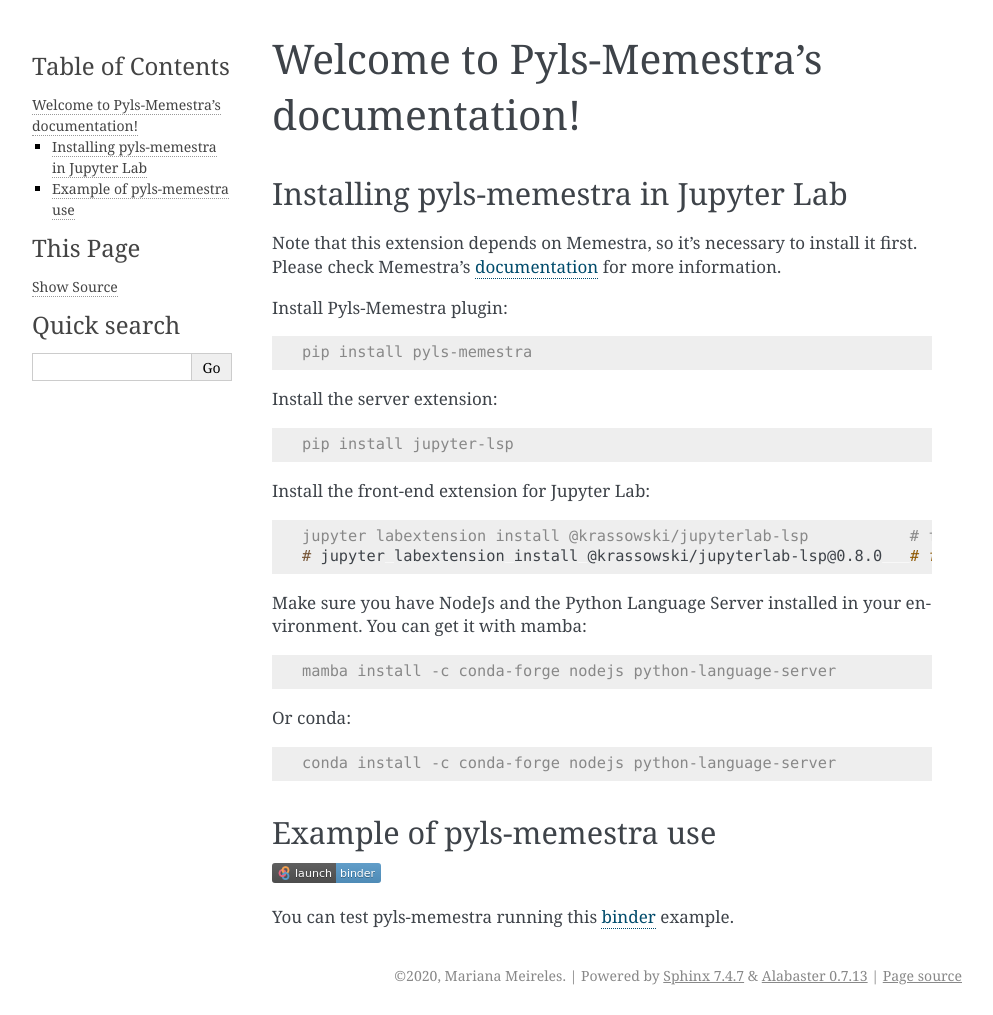
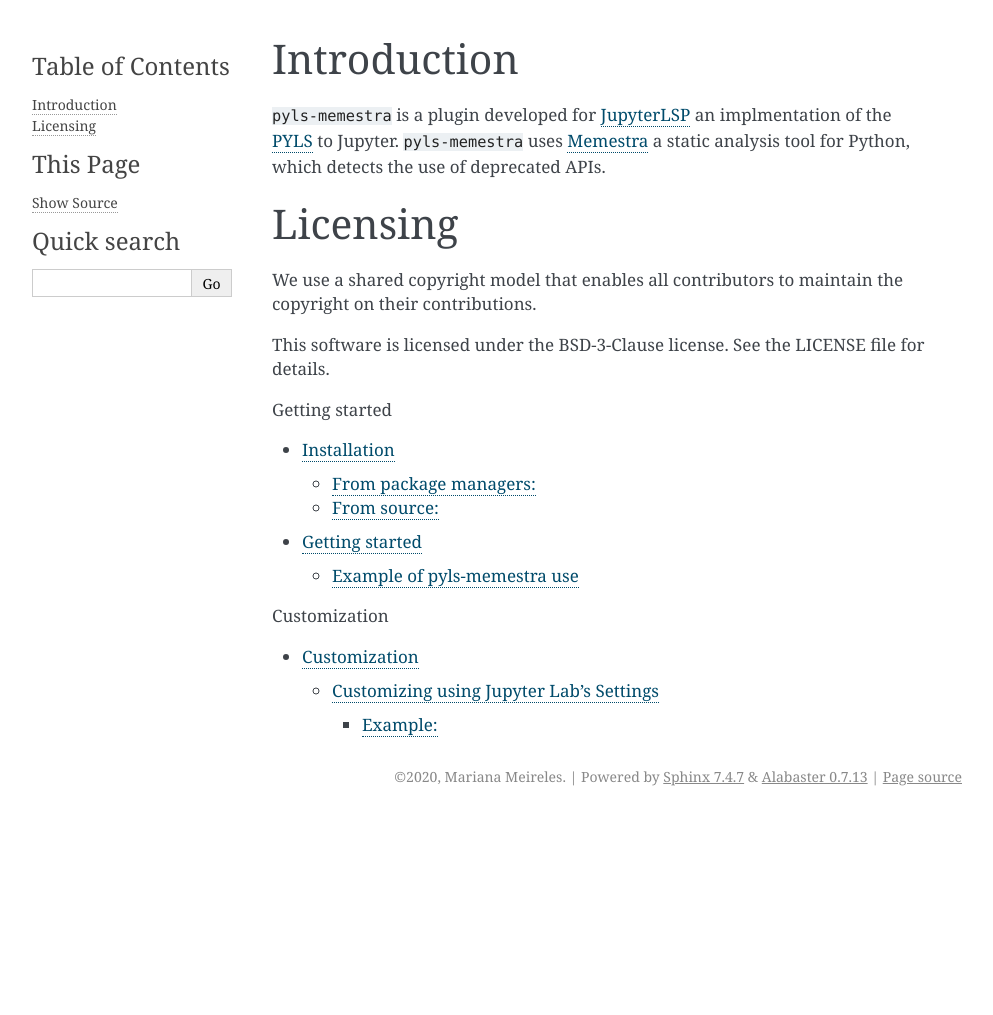
Before and after one commit to QuantStack/pyls-memestra, a Sphinx documentation site: the page built from docs/index.rst, in a window 1280 px wide. Shown: the whole page, without its empty margins (148-1141 px from the left). Built offline with Sphinx 7.4.7, drawn with Linux system fonts in a browser that asks for light colours; after the commit the page ends 900 px from its top, so only the background shows below that.

Commit message:
Improve docs

```diff
--- /dev/null
+++ b/docs/customization.rst
@@ -0,0 +1,70 @@
+.. Copyright (c) 2020, QuantStack and pyls-memestra contributors
+
+   Distributed under the terms of the BSD 3-Clause License.
+
+   The full license is in the file LICENSE, distributed with this software.
+
+Customization
+=============
+
+Customizing using Jupyter Lab's Settings
+----------------------------------------
+
+It's possible to customize ``pyls-memestra``, for that you must go to ``Settings > Advanced Settings Editor`` choose the ``Language Server`` extension and edit the users preferences with the following template:
+
+.. code-block:: console
+
+    {
+        language_servers: {
+            pyls: {
+              serverSettings: {
+                pyls: {
+                  plugins: {
+                    "pyls-memestra": {
+                    ...keywords...
+                    }
+                  }
+                }
+              }
+            }
+        }
+    }
+
+With the following keywords:
+
+* decorator_module
+* decorator_function
+* reason_keyword
+* recursive
+* cache_dir
+
+If you want to learn more about what they do, please refer to Memestra's documentation_.
+
+Example:
+********
+
+.. code-block:: console
+
+    {
+        language_servers: {
+            pyls: {
+              serverSettings: {
+                pyls: {
+                  plugins: {
+                    "pyls-memestra": {
+                      reason_keyword: "due_to"
+                    }
+                  }
+                }
+              }
+            }
+        }
+    }
+
+.. code-block:: console
+
+    @deprecated.deprecated(due_to='This function will be deprecated in 2017')
+    class SomeOldClass(object):
+        pass
+
+.. _documentation: https://memestra.readthedocs.io/en/latest/
--- a/docs/index.rst
+++ b/docs/index.rst
@@ -1,54 +1,36 @@
-.. Pyls-Memestra documentation master file, created by
-   sphinx-quickstart on Wed Jun 24 19:39:52 2020.
-   You can adapt this file completely to your liking, but it should at least
-   contain the root `toctree` directive.
+.. Copyright (c) 2020, QuantStack and pyls-memestra contributors
 
-Welcome to Pyls-Memestra's documentation!
-=========================================
+   Distributed under the terms of the BSD 3-Clause License.
 
-Installing pyls-memestra in Jupyter Lab
----------------------------------------
+   The full license is in the file LICENSE, distributed with this software.
 
-Note that this extension depends on Memestra, so it's necessary to install it first. Please check Memestra's documentation_ for more information.
+Introduction
+============
 
-Install Pyls-Memestra plugin:
+``pyls-memestra`` is a plugin developed for JupyterLSP_ an implmentation of the PYLS_ to Jupyter. ``pyls-memestra`` uses Memestra_ a static analysis tool for Python, which detects the use of deprecated APIs.
 
-.. code-block:: console
+Licensing
+=========
 
-    pip install pyls-memestra
+We use a shared copyright model that enables all contributors to maintain the
+copyright on their contributions.
 
-Install the server extension:
+This software is licensed under the BSD-3-Clause license. See the LICENSE file for details.
 
-.. code-block:: console
 
-    pip install jupyter-lsp
+.. toctree::
+   :caption: Getting started
+   :maxdepth: 4
 
-Install the front-end extension for Jupyter Lab:
+   installation
+   getting_started
 
-.. code-block:: console
+.. toctree::
+   :caption: Customization
+   :maxdepth: 4
 
-    jupyter labextension install @krassowski/jupyterlab-lsp           # for JupyterLab 2.x
-    # jupyter labextension install @krassowski/jupyterlab-lsp@0.8.0   # for JupyterLab 1.x
+   customization
 
-Make sure you have NodeJs and the Python Language Server installed in your environment. You can get it with mamba:
-
-.. code-block:: console
-
-    mamba install -c conda-forge nodejs python-language-server
-
-Or conda:
-
-.. code-block:: console
-
-    conda install -c conda-forge nodejs python-language-server
-
-Example of pyls-memestra use
-----------------------------
-
-.. image:: binder.svg
-
-You can test pyls-memestra running this binder_ example.
-
-.. _binder: https://mybinder.org/v2/gh/QuantStack/pyls-memestra/master?urlpath=/lab/tree/binder/example.ipynb
-
-.. _documentation: https://memestra.readthedocs.io/en/latest/
+.. _PYLS: https://github.com/palantir/python-language-server
+.. _Memestra: https://github.com/QuantStack/memestra/
+.. _JupyterLSP: https://github.com/krassowski/jupyterlab-lsp
--- /dev/null
+++ b/docs/installation.rst
@@ -0,0 +1,74 @@
+.. Copyright (c) 2020, QuantStack and pyls-memestra contributors
+
+   Distributed under the terms of the BSD 3-Clause License.
+
+   The full license is in the file LICENSE, distributed with this software.
+
+Installation
+============
+
+From package managers:
+----------------------
+
+Install Pyls-Memestra plugin:
+
+.. code-block:: console
+
+    pip install pyls-memestra
+
+Install the server extension:
+
+.. code-block:: console
+
+    pip install jupyter-lsp
+
+Install the front-end extension for Jupyter Lab:
+
+.. code-block:: console
+
+    jupyter labextension install @krassowski/jupyterlab-lsp           # for JupyterLab 2.x
+    # jupyter labextension install @krassowski/jupyterlab-lsp@0.8.0   # for JupyterLab 1.x
+
+Make sure you have NodeJs and the Python Language Server installed in your environment. You can get it with mamba:
+
+.. code-block:: console
+
+    mamba install -c conda-forge nodejs python-language-server
+
+Or conda:
+
+.. code-block:: console
+
+    conda install -c conda-forge nodejs python-language-server
+
+From source:
+------------
+
+Clone the github repository:
+
+.. code-block:: console
+
+    git clone git@github.com:QuantStack/pyls-memestra.git
+
+Install the dependencies with either conda or mamba:
+
+.. code-block:: console
+
+    conda install -c conda-forge python jupyterlab nodejs python-language-server memestra jupyter-lsp
+
+.. code-block:: console
+
+    mamba install -c conda-forge python jupyterlab nodejs python-language-server memestra jupyter-lsp
+
+Install the ``jupyter-lsp`` frontend extension:
+
+.. code-block:: console
+
+    jupyter labextension install @krassowski/jupyterlab-lsp           # for JupyterLab 2.x
+    # jupyter labextension install @krassowski/jupyterlab-lsp@0.8.0   # for JupyterLab 1.x
+
+Install the pyls-memestra plugin
+
+.. code-block:: console
+
+    python -m pip install -e .
```
Also changed, not shown: docs/getting_started.rst (added, +17 -0 lines).
